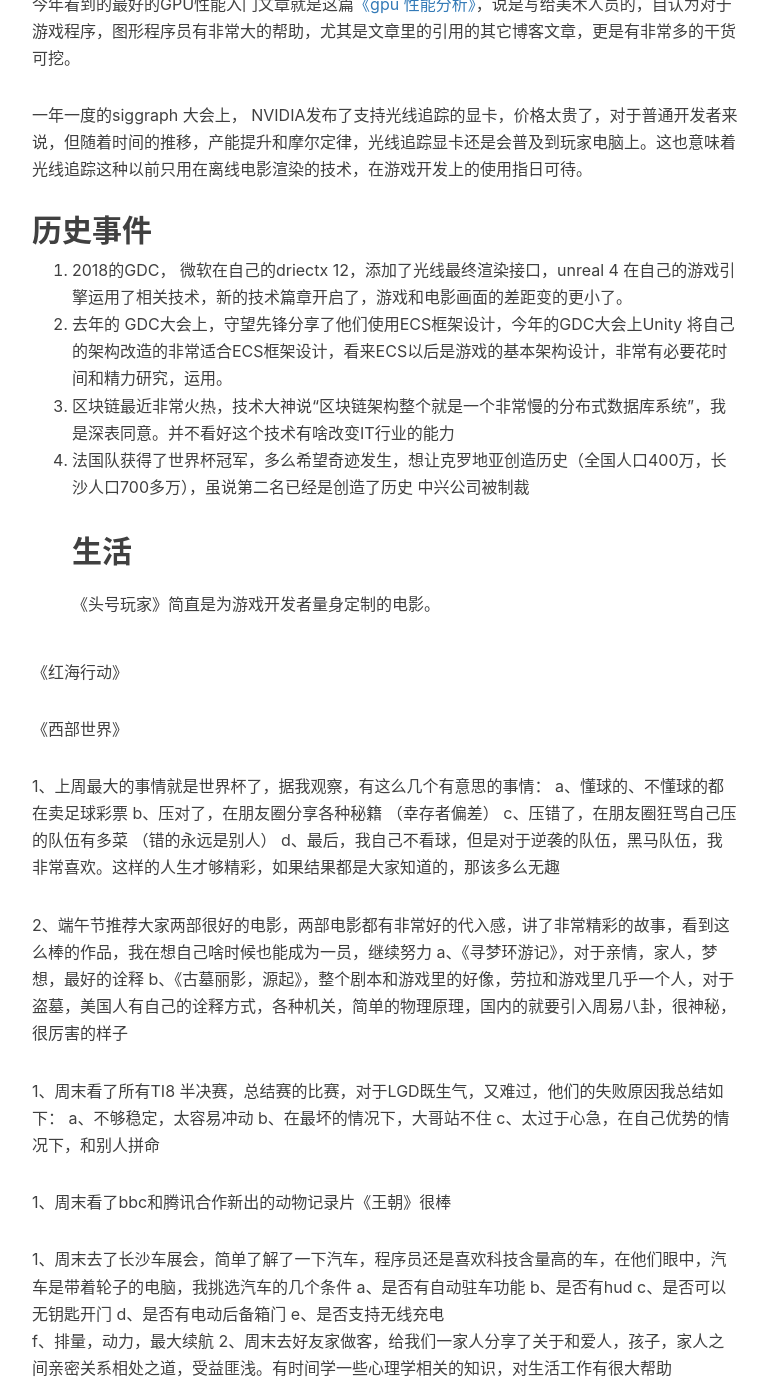
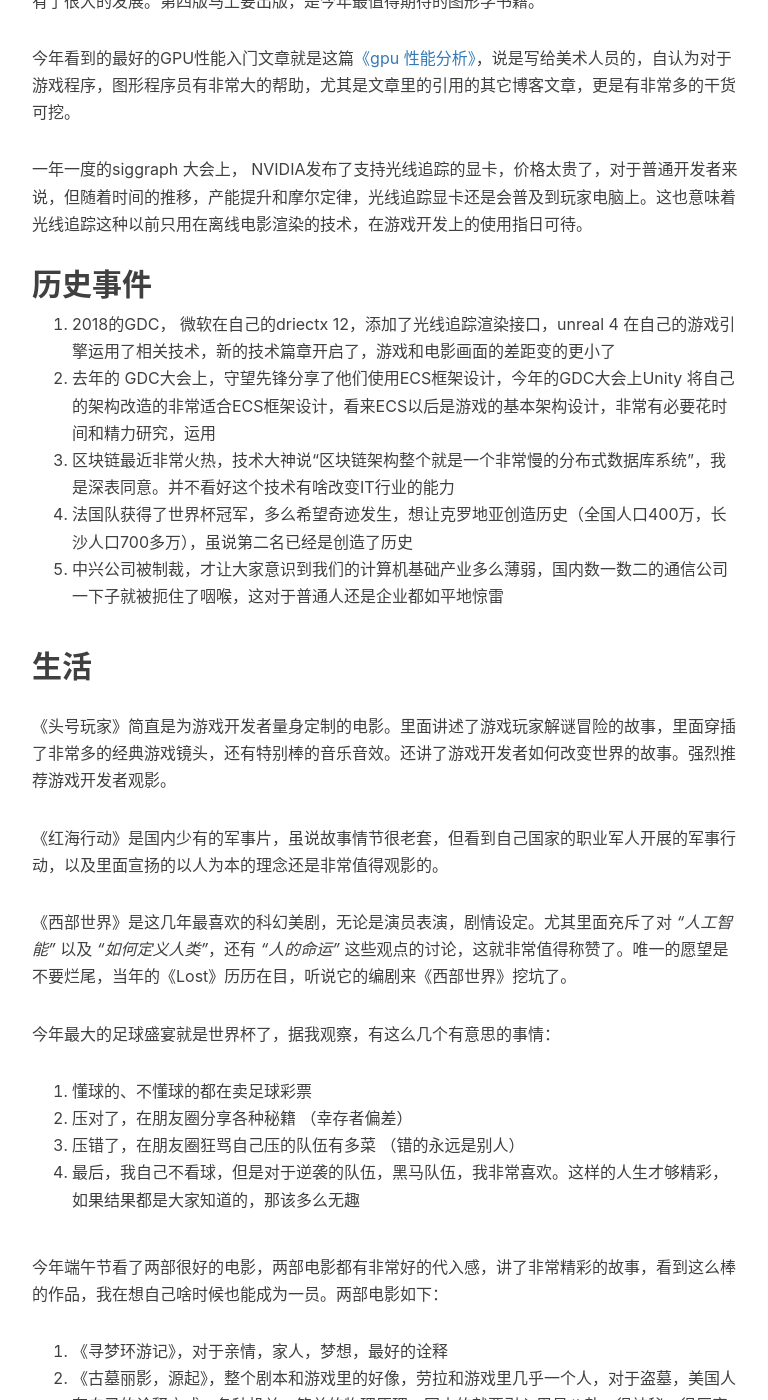
Before and after one commit to xiaoy/xiaoy.github.io, a Jekyll site: the page built from _posts/2019-12-31-2018.markdown, in a window 1280 px wide and 1400 px high, scrolled down 2042 px. Shown: the whole window, without its empty margins (233-1001 px from the left). Built offline with Jekyll 4.4.1, drawn with Linux system fonts in a browser that asks for light colours; nearby versions of some CDN libraries; comment, search, counter and statistics services are not loaded; some of the changed text lies outside the part shown.

Commit message:
finish 2018 summary

```diff
--- a/_posts/2019-12-31-2018.markdown
+++ b/_posts/2019-12-31-2018.markdown
@@ -15,40 +15,41 @@
 当有些事情成为一种习惯，就不会那么痛苦。年终总结就是这样，一年又一年，永不缺席。当自己老去，通过这些总结，来看一个普通程序员的潮起潮落，没有伟大的征程，平凡是主题曲。
 
 ## 工作
-2017年的项目在经历过多次测试后，我们发现游戏寒冬来临，游戏测试时，无论渠道玩家数量，留存付费数据惨不忍睹。这时候公司启动了新项目的开发。
+2017年的项目在经历过多次测试后，我们发现游戏寒冬来临，游戏测试时，无论渠道玩家数量，留存付费数据惨不忍睹。这时候公司启动了新项目的开发。今年我们开启了两个全新的项目，我做的有技术含量的工作是解决其中一个项目的寻路问题。伴随着新项目的开启，重新规划和整理了游戏SDK接入管线，提升项目发布效率。
 
 ## 学习
-几年最值得推荐的书是彼得.德鲁克写的，被哈佛商业周刊评为大师中的大师，《自我管理》这本书给我非常多的启发和反思。对于书里的核心精华添加了[博客文章](https://xiaoy.github.io/2018/06/28/自我管理)。
+今年最值得推荐的书是**彼得.德鲁克**写的《自我管理》，作者被哈佛商业周刊评为大师中的大师，《自我管理》这本书给我非常多的启发和反思。对于书里的核心精华添加了[博客文章](https://xiaoy.github.io/2018/06/28/自我管理)。
 
-今年最重磅的开发者社区事件就是github被微软收购了，一时间很多人要将github迁移到gitlab， 最搞笑的事gitlab还提供了一键搬迁的技术，在我看来微软收购github挺好的，原因如下：
+今年最重磅的开发者社区事件是*github*被微软收购了，一时间很多人要将github迁移到gitlab， 最搞笑的事gitlab还提供了一键搬迁的技术，在我看来微软收购*github*挺好的，原因如下：
 
 * 微软这几年越来越开放，office， visual studio 都有mac， linux 版本
 * win10最新版本，支持原生态的linux shell
 * 微软开发的 visual studio code，非常好用
 * .net 开源了，还发明了 type script，改进javascript， 简直良心公司
-* github的 ceo职位空缺了快一年了，三个创始人都不想当ceo
+* *github* 的ceo职位空缺了快一年了，三个创始人都不想当ceo
 * 微软足够的有钱，github未来访问速度会更好，微软也不会为了一点广告费，乱放广告
 
-今年的苹果技术开发者大会，让开发者见识了苹果公司在技术取舍和兼容上多么激进，直接在开发者大会宣布：“opengl， opengl es， 在后续的 mac os， ios 平台不再支持”，瞬间各路开发者开始吐槽，原因如下：
+今年的苹果技术开发者大会，让开发者见识了苹果公司在技术取舍和兼容上多么激进，直接在开发者大会宣布：**“opengl， opengl es， 在后续的 mac os， ios 平台不再支持”**，瞬间各路开发者开始吐槽，原因如下：
 
 * 很多软件都是基于 opengl， 手机游戏是基于 opengl  es， 意味着都需要重写
 * 必须要学习苹果的metal 技术
 * opengl 确实在性能上，接口都不够友好，但是新推出的 valkan是跨平台的，windows都给与大力支持，为啥苹果反而这么封闭
-* 然后github上跨平台的图形渲染库bgfx，瞬间人气飙升
+* 然后*github*上跨平台的图形渲染库bgfx，瞬间人气飙升
 
-自己也是创业者，当年中国PC游戏最大的黑马就是《天涯明月刀》，首次见玩家和开发者对于游戏开发技术这么热衷的讨论，有时候想可能情怀，认真不重要，最重要的是赚到钱。通过这些成功的例子，发现获得成功唯一的途径就是踏踏实实做事情，做出好的产品，玩家会认可，市场也会给很好的反馈。如果认为产品质量，自己的技术产品能力是不重要的，商业模式才是最重要的。正如侯捷先生所言：
+当年中国PC游戏最大的黑马就是《天涯明月刀》，首次见玩家和开发者对于游戏开发技术这么热衷的讨论，有时候想可能情怀，认真不重要，最重要的是赚到钱。通过这些成功的例子，发现获得成功唯一的途径就是踏踏实实做事情，做出好的产品，玩家会认可，市场也会给很好的反馈。如果认为产品质量，自己的技术产品能力是不重要的，商业模式才是最重要的，那才是真正的本末倒置。所以无论做产品还是学习技术，都以侯捷先生所言为基准：
+
 > 万丈高楼平地起，勿在浮沙筑高台
 
-所以看到天涯明月刀团队这篇[文章](https://zhuanlan.zhihu.com/p/37928990)，感触颇深，最认可的观点如下：
+看到天涯明月刀团队这篇[文章](https://zhuanlan.zhihu.com/p/37928990)，作为创业者，感触颇深，最认可的观点如下：
 
 * 技术人员工作，最求自己在技术，工作上有很好的成就感
 * 好的团队氛围，是大家互相信任，有事一起担，在遇到困难的时候能一起想办法，共渡难关
 * 关于回报，做好事情，有获得很好的经济回报
 * 对于个人成长，随着公司的发展，自己也有很大的发展空间
 
-只有满足这些点的工作，技术人员才能安心工作，并且高速成长。公司和个人达到双赢。
+只有满足这些点的工作，技术人员才能安心工作，并且高速成长。最终公司和个人达到双赢。
 
-《real-time rendering》被称为图形学的“九阴真经”，第三版出版已经有十年之久了，这十年图形学有了很大的发展。第四版马上要出版了，是几年最值得期待的图书。
+《real-time rendering》被称为图形学的“九阴真经”，第三版出版已经有十年之久了，这十年图形学有了很大的发展。第四版马上要出版，是今年最值得期待的图形学书籍。
 
 
 今年看到的最好的GPU性能入门文章就是这篇[《gpu 性能分析》](http://fragmentbuffer.com/gpu-performance-for-game-artists/)，说是写给美术人员的，自认为对于游戏程序，图形程序员有非常大的帮助，尤其是文章里的引用的其它博客文章，更是有非常多的干货可挖。
@@ -56,41 +57,57 @@
 一年一度的siggraph 大会上， NVIDIA发布了支持光线追踪的显卡，价格太贵了，对于普通开发者来说，但随着时间的推移，产能提升和摩尔定律，光线追踪显卡还是会普及到玩家电脑上。这也意味着光线追踪这种以前只用在离线电影渲染的技术，在游戏开发上的使用指日可待。
 
 ## 历史事件
-1. 2018的GDC， 微软在自己的driectx 12，添加了光线最终渲染接口，unreal 4 在自己的游戏引擎运用了相关技术，新的技术篇章开启了，游戏和电影画面的差距变的更小了。
-2. 去年的 GDC大会上，守望先锋分享了他们使用ECS框架设计，今年的GDC大会上Unity 将自己的架构改造的非常适合ECS框架设计，看来ECS以后是游戏的基本架构设计，非常有必要花时间和精力研究，运用。
+1. 2018的GDC， 微软在自己的driectx 12，添加了光线追踪渲染接口，unreal 4 在自己的游戏引擎运用了相关技术，新的技术篇章开启了，游戏和电影画面的差距变的更小了
+2. 去年的 GDC大会上，守望先锋分享了他们使用ECS框架设计，今年的GDC大会上Unity 将自己的架构改造的非常适合ECS框架设计，看来ECS以后是游戏的基本架构设计，非常有必要花时间和精力研究，运用
 3. 区块链最近非常火热，技术大神说“区块链架构整个就是一个非常慢的分布式数据库系统”，我是深表同意。并不看好这个技术有啥改变IT行业的能力
 4. 法国队获得了世界杯冠军，多么希望奇迹发生，想让克罗地亚创造历史（全国人口400万，长沙人口700多万），虽说第二名已经是创造了历史
-中兴公司被制裁
+5. 中兴公司被制裁，才让大家意识到我们的计算机基础产业多么薄弱，国内数一数二的通信公司一下子就被扼住了咽喉，这对于普通人还是企业都如平地惊雷
+
+
 ## 生活
-《头号玩家》简直是为游戏开发者量身定制的电影。
+《头号玩家》简直是为游戏开发者量身定制的电影。里面讲述了游戏玩家解谜冒险的故事，里面穿插了非常多的经典游戏镜头，还有特别棒的音乐音效。还讲了游戏开发者如何改变世界的故事。强烈推荐游戏开发者观影。
 
-《红海行动》
+《红海行动》是国内少有的军事片，虽说故事情节很老套，但看到自己国家的职业军人开展的军事行动，以及里面宣扬的以人为本的理念还是非常值得观影的。
 
-《西部世界》
+《西部世界》是这几年最喜欢的科幻美剧，无论是演员表演，剧情设定。尤其里面充斥了对 *“人工智能”* 以及 *“如何定义人类”*，还有 *“人的命运”* 这些观点的讨论，这就非常值得称赞了。唯一的愿望是不要烂尾，当年的《Lost》历历在目，听说它的编剧来《西部世界》挖坑了。
 
-1、上周最大的事情就是世界杯了，据我观察，有这么几个有意思的事情：
-    a、懂球的、不懂球的都在卖足球彩票
-    b、压对了，在朋友圈分享各种秘籍 （幸存者偏差）
-    c、压错了，在朋友圈狂骂自己压的队伍有多菜 （错的永远是别人）
-    d、最后，我自己不看球，但是对于逆袭的队伍，黑马队伍，我非常喜欢。这样的人生才够精彩，如果结果都是大家知道的，那该多么无趣
+今年最大的足球盛宴就是世界杯了，据我观察，有这么几个有意思的事情：
 
-2、端午节推荐大家两部很好的电影，两部电影都有非常好的代入感，讲了非常精彩的故事，看到这么棒的作品，我在想自己啥时候也能成为一员，继续努力
-    a、《寻梦环游记》，对于亲情，家人，梦想，最好的诠释
-    b、《古墓丽影，源起》，整个剧本和游戏里的好像，劳拉和游戏里几乎一个人，对于盗墓，美国人有自己的诠释方式，各种机关，简单的物理原理，国内的就要引入周易八卦，很神秘，很厉害的样子
+1. 懂球的、不懂球的都在卖足球彩票
+2. 压对了，在朋友圈分享各种秘籍 （幸存者偏差）
+3. 压错了，在朋友圈狂骂自己压的队伍有多菜 （错的永远是别人）
+4. 最后，我自己不看球，但是对于逆袭的队伍，黑马队伍，我非常喜欢。这样的人生才够精彩，如果结果都是大家知道的，那该多么无趣
 
-1、周末看了所有TI8 半决赛，总结赛的比赛，对于LGD既生气，又难过，他们的失败原因我总结如下：
-    a、不够稳定，太容易冲动
-    b、在最坏的情况下，大哥站不住
-    c、太过于心急，在自己优势的情况下，和别人拼命
+今年端午节看了两部很好的电影，两部电影都有非常好的代入感，讲了非常精彩的故事，看到这么棒的作品，我在想自己啥时候也能成为一员。两部电影如下：
 
-1、周末看了bbc和腾讯合作新出的动物记录片《王朝》很棒
+1. 《寻梦环游记》，对于亲情，家人，梦想，最好的诠释
+2. 《古墓丽影，源起》，整个剧本和游戏里的好像，劳拉和游戏里几乎一个人，对于盗墓，美国人有自己的诠释方式，各种机关，简单的物理原理，国内的就要引入周易八卦，很神秘，很厉害的样子
 
-1、周末去了长沙车展会，简单了解了一下汽车，程序员还是喜欢科技含量高的车，在他们眼中，汽车是带着轮子的电脑，我挑选汽车的几个条件
-   a、是否有自动驻车功能
-   b、是否有hud
-   c、是否可以无钥匙开门
-   d、是否有电动后备箱门
-   e、是否支持无线充电
-   f、排量，动力，最大续航
-2、周末去好友家做客，给我们一家人分享了关于和爱人，孩子，家人之间亲密关系相处之道，受益匪浅。有时间学一些心理学相关的知识，对生活工作有很大帮助
+虽说自己几年没打Dota了， 每年的TI还是要看的。和往年一样，看了所有TI8 半决赛和总结赛的比赛，对于LGD既生气，又难过，他们的失败原因，我总结如下：
+
+1. 不够稳定，太容易冲动
+2. 在最坏的情况下，大哥站不住
+3. 太过于心急，在自己优势的情况下，和别人拼命
+4. 中国Dota 偶数年夺冠的魔咒破了，这也验证了：“王权没有永恒”
+
+今年最好的纪录片就是BBC和腾讯合作新出的《王朝》，加上**大卫.艾登堡**的配音，简直完美。BBC以前的《脉动地球》也是我的最爱。这部《王朝》通过讲述不同种类动物为了繁衍生息，争夺生存权的精彩故事。讲的是动物，映射到人类自己，何其相像。我们为了生存，繁衍后代，只是换做了稍微高级的忙碌和争斗。
+
+随着年龄的增长，买车被提上了日程，简单了解了一下汽车，程序员还是喜欢科技含量高的车，在他们眼中，汽车是带着轮子的电脑，我挑选汽车的几个条件：
+
+1. 是否有自动驻车功能
+2. 是否有hud
+3. 是否可以无钥匙开门
+4. 是否有电动后备箱门
+5. 是否支持无线充电
+6. 排量，动力，最大续航
+
+很少和朋友有深入的沟通交流一些问题，今年去好友whl家做客，给我们一家人分享了关于和爱人，孩子，家人之间亲密关系相处之道，受益匪浅。有时间学一些心理学相关的知识，对生活工作有很大帮助。
+
+最后今年对于我整个人生最大的事件就是结婚了。和相爱的姑娘走过八年，在金秋十月我们举办了婚礼。谢谢她对我的支持和照顾，祝福我们永远幸福。
+
+今年的全民《跳一跳》游戏大挑战，连父母一辈的都玩的不亦乐乎。游戏是生活中不可或缺的一部分，作为游戏开发者就是给大家带来有利于身心健康的游戏。
+
 ## 展望
+今年有很多坏消息，经济下滑，裁员，游戏版号锁定。最后就用张小龙的话结尾：
+
+> 万物之中，希望最美，最美之物，永不凋零
```
